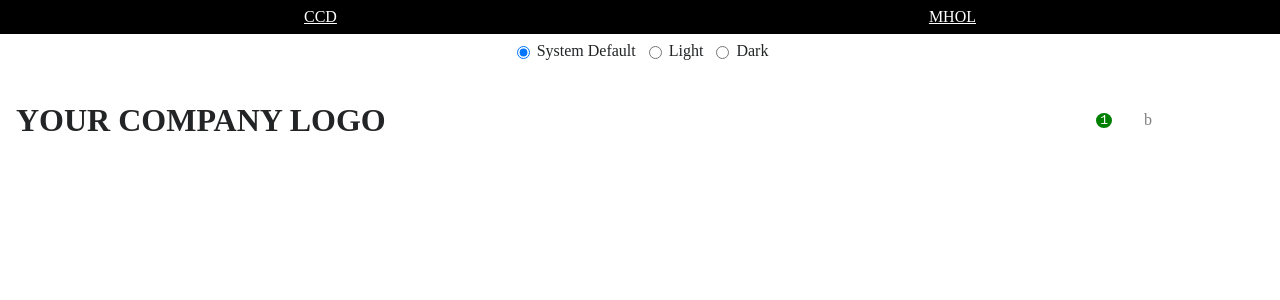
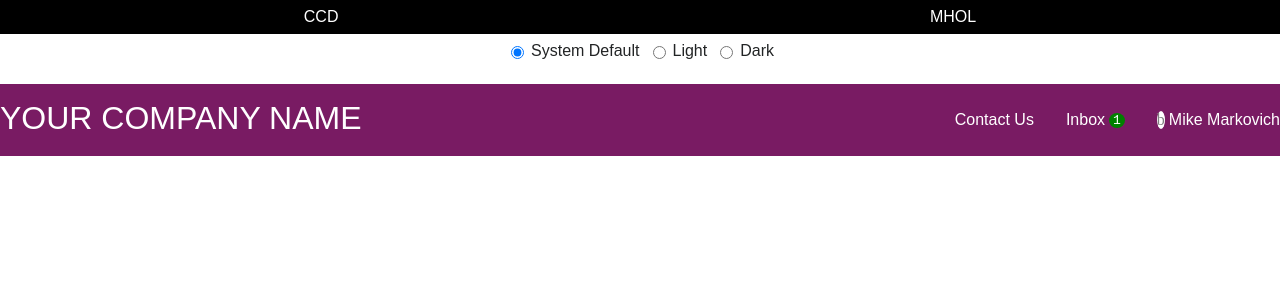
Before and after one commit to mikemarkovich/stackblitz-starters-9dtuvr, an Angular app: page /mhol in a window 1280 px wide. Shown: the top 300 px of the page. Built offline with nearby package versions, Linux system fonts and the light colour scheme.

Commit message:
5 files modified

```diff
--- a/src/components/mhol/branding/branding.css
+++ b/src/components/mhol/branding/branding.css
@@ -2,10 +2,9 @@
   display: grid;
   grid-auto-flow: column;
   grid-auto-columns: max-content;
-  grid-template: 4.5rem / 1fr;
-  gap: 2rem; /* token */
-  background-color: var(--purple-70); /* token */
-  padding:0 1rem; /* token */
+  grid-template: 4.5rem / 1fr; /* not token - custom to layout */
+  gap: var(--ods-space-nav-items);
+  background-color: var(--ods-color-surface-brand);
 }
 
 :host > * {
@@ -13,17 +12,17 @@
   align-items: center;
 }
 
-p {
-  margin-top: initial;
-  margin-bottom: initial;
-  font-size: 2rem; /* token */
-  font-weight: 700; /* token */
-  text-transform: uppercase;
+/* will likely be deleted */
+svg {
+  fill:#fff;
+  font-size:2rem;
+  text-transform:uppercase;
+  height:100%;
+  width:100%;
 }
 
 a {
-  color: #fff; /* token */
-  text-decoration: none; /* global */
+  color: var(--ods-color-nav-items);
 }
 
 :is(.inbox, .name) {
--- a/src/components/mhol/branding/branding.html
+++ b/src/components/mhol/branding/branding.html
@@ -1,4 +1,8 @@
-<p>Your Company Logo</p>
+<div>
+  <svg xmlns="http://www.w3.org/2000/svg">
+    <text x="0" y="45">Your Company Name</text>
+  </svg>
+</div>
 <a href="#">Contact Us</a>
 <a href="#" class="inbox" data-count="1">Inbox</a>
 <a href="#" class="name">Mike Markovich</a>
--- a/src/default.css
+++ b/src/default.css
@@ -1,7 +1,19 @@
+html {
+  font-family:var(--ods-type-font-root);
+  background-color: var(--ods-color-surface-root);
+}
+
+button {
+  font-family:var(--ods-type-font-input);
+}
+
 body {
   margin: 0;
-  color: var(--ods-semantic-color-ui-text);
-  background-color: var(--ods-semantic-color-ui-background);
+  color: var(--ods-color-surface-root-text);
+}
+
+a {
+  text-decoration:none;
 }
 
 .temp {
--- a/src/tokens/core.css
+++ b/src/tokens/core.css
@@ -1,45 +1,74 @@
 :root {
   /* core tokens */
-  --ods-core-color-primary-100: hsl(var(--purple-05));
-  --ods-core-color-primary-200: hsl(var(--purple-10));
-  --ods-core-color-primary-300: hsl(var(--purple-15));
-  --ods-core-color-primary-400: hsl(var(--purple-20));
-  --ods-core-color-primary-500: hsl(var(--purple-30));
-  --ods-core-color-primary-600: hsl(var(--purple-40));
-  --ods-core-color-primary-700: hsl(var(--purple-50));
-  --ods-core-color-primary-800: hsl(var(--purple-60));
-  --ods-core-color-primary-900: hsl(var(--purple-70));
+  /* color */
+  --ods-core-color-primary-100: var(--purple-05);
+  --ods-core-color-primary-200: var(--purple-10);
+  --ods-core-color-primary-300: var(--purple-15);
+  --ods-core-color-primary-400: var(--purple-20);
+  --ods-core-color-primary-500: var(--purple-30);
+  --ods-core-color-primary-600: var(--purple-40);
+  --ods-core-color-primary-700: var(--purple-50);
+  --ods-core-color-primary-800: var(--purple-60);
+  --ods-core-color-primary-900: var(--purple-70);
 
-  --ods-core-color-neutral-100: hsl(var(--gray-05));
-  --ods-core-color-neutral-200: hsl(var(--gray-10));
-  --ods-core-color-neutral-300: hsl(var(--gray-15));
-  --ods-core-color-neutral-400: hsl(var(--gray-20));
-  --ods-core-color-neutral-500: hsl(var(--gray-30));
-  --ods-core-color-neutral-600: hsl(var(--gray-40));
-  --ods-core-color-neutral-700: hsl(var(--gray-50));
-  --ods-core-color-neutral-800: hsl(var(--gray-60));
-  --ods-core-color-neutral-900: hsl(var(--gray-70));
+  --ods-core-color-neutral-100: var(--gray-05);
+  --ods-core-color-neutral-200: var(--gray-10);
+  --ods-core-color-neutral-300: var(--gray-15);
+  --ods-core-color-neutral-400: var(--gray-20);
+  --ods-core-color-neutral-500: var(--gray-30);
+  --ods-core-color-neutral-600: var(--gray-40);
+  --ods-core-color-neutral-700: var(--gray-50);
+  --ods-core-color-neutral-800: var(--gray-60);
+  --ods-core-color-neutral-900: var(--gray-70);
 
-  --ods-core-color-accent-cool-100: hsl(var(--teal-05));
-  --ods-core-color-accent-cool-200: hsl(var(--teal-10));
-  --ods-core-color-accent-cool-300: hsl(var(--teal-15));
-  --ods-core-color-accent-cool-400: hsl(var(--teal-20));
-  --ods-core-color-accent-cool-500: hsl(var(--teal-30));
-  --ods-core-color-accent-cool-600: hsl(var(--teal-40));
-  --ods-core-color-accent-cool-700: hsl(var(--teal-50));
-  --ods-core-color-accent-cool-800: hsl(var(--teal-60));
-  --ods-core-color-accent-cool-900: hsl(var(--teal-70));
+  --ods-core-color-accent-cool-100: var(--teal-05);
+  --ods-core-color-accent-cool-200: var(--teal-10);
+  --ods-core-color-accent-cool-300: var(--teal-15);
+  --ods-core-color-accent-cool-400: var(--teal-20);
+  --ods-core-color-accent-cool-500: var(--teal-30);
+  --ods-core-color-accent-cool-600: var(--teal-40);
+  --ods-core-color-accent-cool-700: var(--teal-50);
+  --ods-core-color-accent-cool-800: var(--teal-60);
+  --ods-core-color-accent-cool-900: var(--teal-70);
 
-  --ods-core-color-accent-warm-100: hsl(var(--orange-05));
-  --ods-core-color-accent-warm-200: hsl(var(--orange-10));
-  --ods-core-color-accent-warm-300: hsl(var(--orange-15));
-  --ods-core-color-accent-warm-400: hsl(var(--orange-20));
-  --ods-core-color-accent-warm-500: hsl(var(--orange-30));
-  --ods-core-color-accent-warm-600: hsl(var(--orange-40));
-  --ods-core-color-accent-warm-700: hsl(var(--orange-50));
-  --ods-core-color-accent-warm-800: hsl(var(--orange-60));
-  --ods-core-color-accent-warm-900: hsl(var(--orange-70));
+  --ods-core-color-accent-warm-100: var(--orange-05);
+  --ods-core-color-accent-warm-200: var(--orange-10);
+  --ods-core-color-accent-warm-300: var(--orange-15);
+  --ods-core-color-accent-warm-400: var(--orange-20);
+  --ods-core-color-accent-warm-500: var(--orange-30);
+  --ods-core-color-accent-warm-600: var(--orange-40);
+  --ods-core-color-accent-warm-700: var(--orange-50);
+  --ods-core-color-accent-warm-800: var(--orange-60);
+  --ods-core-color-accent-warm-900: var(--orange-70);
 
-  --ods-core-color-pure-white: #fff;
-  --ods-core-color-pure-black: #000;
+  --ods-core-color-pure-white: 0 0% 100%;
+  --ods-core-color-pure-black: 0 0% 0%;
+
+  /* type */
+  /* could research fluid typography or adaptive typography here */
+  --ods-core-typography-size-xs:0.75rem;
+  --ods-core-typography-size-sm:0.875rem;
+  --ods-core-typography-size-def:1rem;
+  --ods-core-typography-size-md:1.25rem;
+  --ods-core-typography-size-lg:1.625rem;
+  --ods-core-typography-size-xl:2rem;
+  --ods-core-typography-size-xxl:2.625rem;
+  --ods-core-typography-font-sans-serif:'Arial', sans-serif;
+  --ods-core-typography-font-monospaced:'Courier New', monospace;
+  --ods-core-typography-weight-normal:400;
+  --ods-core-typography-weight-medium:500;
+  --ods-core-typography-weight-bold:700;
+
+  /* spacing */
+  /* no default is needed here */
+  --ods-core-space-xs:0.25rem;
+  --ods-core-space-sm:0.5rem;
+  --ods-core-space-md:1rem;
+  --ods-core-space-lg:1.5rem;
+  --ods-core-space-xl:2rem;
+  --ods-core-space-xxl:3rem;
+
+  /* utilities */
+  --ods-core-utility-zero:0;
+  --ods-core-utility-none:none;
 }
--- a/src/tokens/semantic.css
+++ b/src/tokens/semantic.css
@@ -1,45 +1,44 @@
 :root {
   color-scheme: light;
   /* semantic tokens */
-  --ods-semantic-color-ui-background: var(--ods-core-color-pure-white);
-  --ods-semantic-color-ui-text: var(--ods-core-color-neutral-900);
+  --ods-color-surface-root: hsl(var(--ods-core-color-pure-white));
+  --ods-color-surface-root-text: hsl(var(--ods-core-color-neutral-900));
+  --ods-color-surface-brand: hsl(var(--ods-core-color-primary-800));
+  --ods-color-nav-items:hsl(var(--ods-core-color-pure-white));
 
-  --ods-semantic-color-surface-background-brand: var(
-    --ods-core-color-primary-800
-  );
+  /* not changing between modes */
+  --ods-type-font-root:var(--ods-core-typography-font-sans-serif);
+  --ods-type-font-input:var(--ods-core-typography-font-sans-serif);
+  --ods-type-font-number:var(--ods-core-typography-font-monospaced);
+
+  --ods-space-nav-items:var(--ods-core-space-xl);
 }
 
 @media (prefers-color-scheme: dark) {
   :root {
     color-scheme: dark;
 
-    --ods-semantic-color-ui-background: var(--ods-core-color-neutral-900);
-    --ods-semantic-color-ui-text: var(--ods-core-color-neutral-100);
-
-    --ods-semantic-color-surface-background-brand: var(
-      --ods-core-color-neutral-800
-    );
+    --ods-color-surface-root: hsl(var(--ods-core-color-neutral-900));
+    --ods-color-surface-root-text: hsl(var(--ods-core-color-neutral-100)); /* may need hsl opacity here */
+    --ods-color-surface-brand: hsl(var(--ods-core-color-neutral-800));
+    --ods-color-nav-items:hsl(var(--ods-core-color-neutral-100) / 50%);
   }
 }
 
 [color-scheme='light'] {
   color-scheme: light;
 
-  --ods-semantic-color-ui-background: var(--ods-core-color-pure-white);
-  --ods-semantic-color-ui-text: var(--ods-core-color-neutral-900);
-
-  --ods-semantic-color-surface-background-brand: var(
-    --ods-core-color-primary-800
-  );
+  --ods-color-surface-root: hsl(var(--ods-core-color-pure-white));
+  --ods-color-surface-root-text: hsl(var(--ods-core-color-neutral-900));
+  --ods-color-surface-brand: hsl(var(--ods-core-color-primary-800));
+  --ods-color-nav-items:hsl(var(--ods-core-color-pure-white));
 }
 
 [color-scheme='dark'] {
   color-scheme: dark;
 
-  --ods-semantic-color-ui-background: var(--ods-core-color-neutral-900);
-  --ods-semantic-color-ui-text: var(--ods-core-color-neutral-100);
-
-  --ods-semantic-color-surface-background-brand: var(
-    --ods-core-color-neutral-800
-  );
+  --ods-color-surface-root: hsl(var(--ods-core-color-neutral-900));
+  --ods-color-surface-root-text: hsl(var(--ods-core-color-neutral-100)); /* may need hsl opacity here */
+  --ods-color-surface-brand: hsl(var(--ods-core-color-neutral-800));
+  --ods-color-nav-items:hsl(var(--ods-core-color-neutral-100) / 50%);
 }
```
